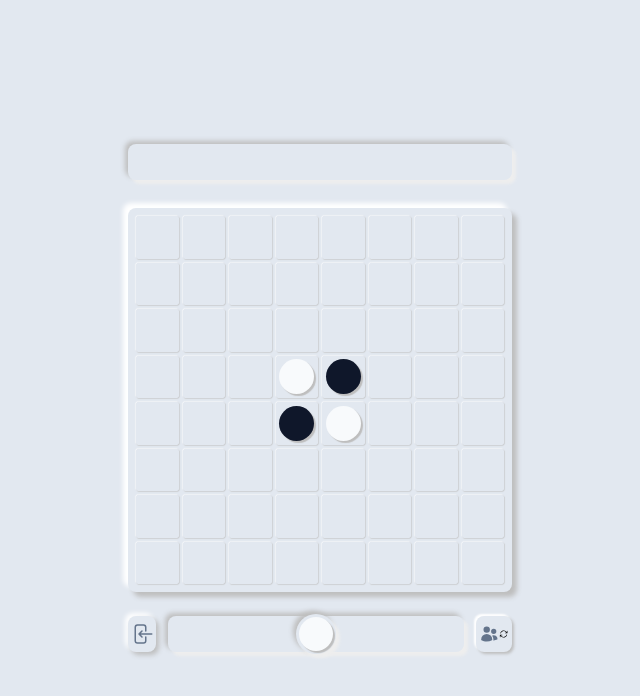
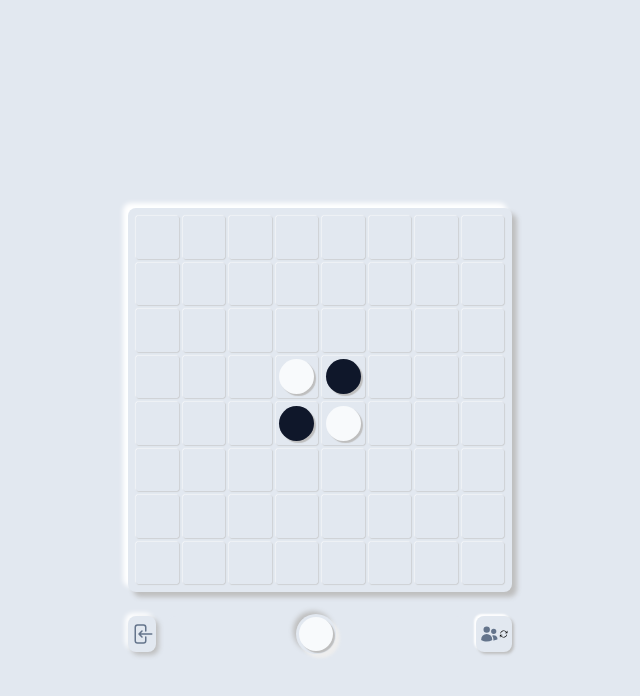
Before and after one commit to ebinase/othello-frontend, a Next.js app: page /play in a window 1280 px wide. Shown: the top 696 px of the page, without its empty margins (320-960 px from the left). Built offline with nearby package versions, Linux system fonts and the light colour scheme.

Commit message:
見た目を少し変更

```diff
--- a/src/components/views/playground.tsx
+++ b/src/components/views/playground.tsx
@@ -13,10 +13,8 @@ const PlayGround: React.FC<Props> = (props) => {
   return (
     <div className="h-full w-full p-10 flex flex-1 justify-center flex-col items-center">
       {props.mode === "play" ? (
-        <div className="h-10 w-96 m-6 flex justify-center">
-          <div className="text-slate-500  h-9 w-full bg-slate-200 rounded-lg shadow-[4px_4px_3px_#eee,-3px_-3px_5px_#bebebe] flex justify-center items-center">
+        <div className="h-10 w-96 m-6 flex justify-center text-slate-500">
             {state.error?.message}
-          </div>
         </div>
       ) : null}
       <Board board={state.board} dispatch={dispatch} />
@@ -39,7 +37,7 @@ const PlayGround: React.FC<Props> = (props) => {
             </Link>
           </div>
 
-          <div className="text-slate-500 mx-3 h-9 w-full bg-slate-200 rounded-lg shadow-[4px_4px_3px_#eee,-3px_-3px_5px_#bebebe] flex justify-center items-center">
+          <div className="text-slate-500 mx-3 h-9 w-full bg-slate-200 rounded-lg  flex justify-center items-center">
             <div className="rounded-full h-10 w-10 bg-slate-200 shadow-[4px_4px_3px_#eee,-3px_-3px_5px_#bebebe] flex justify-center items-center">
               <Stone color={state.color} />
             </div>
```
